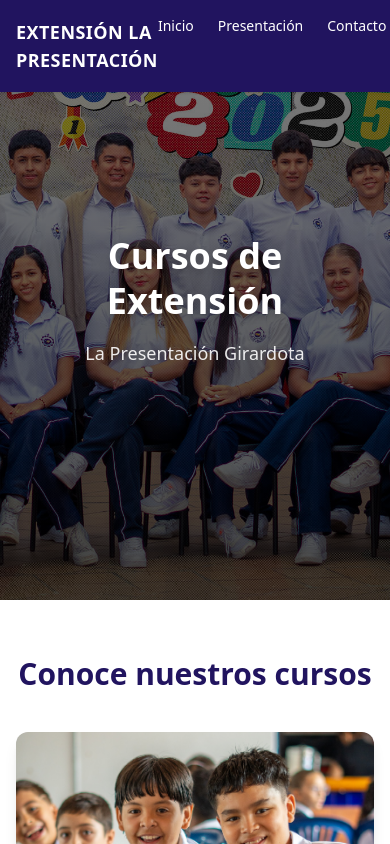
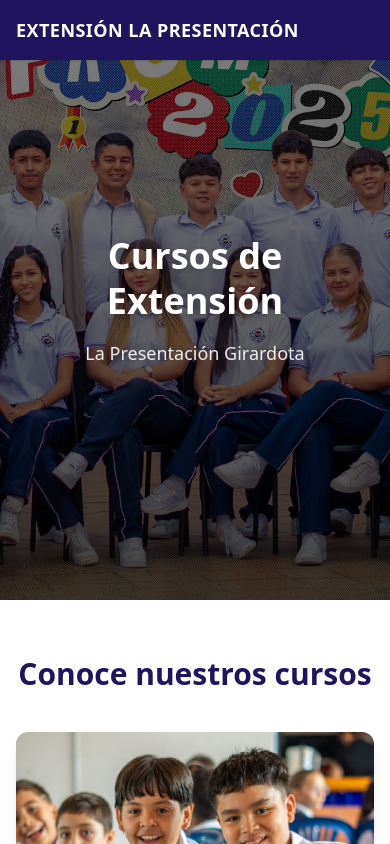
Before and after one commit to secifuentes/extension, a React (Vite) app: page / in a window 390 px wide. Shown: the top 844 px of the page. Built offline with nearby package versions, Linux system fonts and the light colour scheme.

Commit message:
feat: menú hamburguesa responsive para móviles en el header

```diff
--- a/src/components/Header.jsx
+++ b/src/components/Header.jsx
@@ -1,24 +1,61 @@
-import React from 'react';
+import React, { useState } from 'react';
 import { Link } from 'react-router-dom';
 
 const Header = () => {
+  const [menuAbierto, setMenuAbierto] = useState(false);
+
   return (
     <header className="w-full fixed top-0 bg-institucional text-white shadow z-50">
       <div className="w-full flex justify-between items-center px-4 sm:px-6 md:px-8 lg:px-10 xl:px-14 2xl:px-20 py-4">
-
-        {/* Nombre / logo */}
+        {/* Logo / Nombre */}
         <h1 className="font-extrabold text-lg tracking-wide">
           EXTENSIÓN LA PRESENTACIÓN
         </h1>
 
-        {/* Menú */}
-        <nav className="flex gap-6 text-sm font-medium">
-          <Link to="/" className="hover:text-yellow-400 transition">Inicio</Link>
+        {/* Botón hamburguesa para móviles */}
+        <button
+          className="sm:hidden text-white focus:outline-none"
+          onClick={() => setMenuAbierto(!menuAbierto)}
+          aria-label="Menú"
+        >
+          <svg
+            className="w-6 h-6 fill-current"
+            viewBox="0 0 24 24"
+          >
+            {menuAbierto ? (
+              <path
+                fillRule="evenodd"
+                d="M18.36 6.64a1 1 0 00-1.41 0L12 11.59 7.05 6.64a1 1 0 10-1.41 1.41L10.59 13l-4.95 4.95a1 1 0 101.41 1.41L12 14.41l4.95 4.95a1 1 0 001.41-1.41L13.41 13l4.95-4.95a1 1 0 000-1.41z"
+              />
+            ) : (
+              <path
+                fillRule="evenodd"
+                d="M4 6h16M4 12h16M4 18h16"
+              />
+            )}
+          </svg>
+        </button>
+
+        {/* Menú en escritorio */}
+        <nav className="hidden sm:flex gap-6 text-sm font-medium">
+          <a href="/" className="hover:text-yellow-400 transition">Inicio</a>
           <a href="https://lapresentaciongirardota.edu.co/index.php" className="hover:text-yellow-400 transition">Presentación</a>
-          <Link to="/contacto" className="hover:text-yellow-400 transition">Contacto</Link>
-          <Link to="/estado" className="hover:text-yellow-400 transition">Consulta tu estado</Link>
+          <a href="/contacto" className="hover:text-yellow-400 transition">Contacto</a>
+          <a href="/estado" className="hover:text-yellow-400 transition">Consulta tu estado</a>
         </nav>
       </div>
+
+      {/* Menú desplegable en móvil */}
+      {menuAbierto && (
+        <div className="sm:hidden bg-institucional border-t border-white px-6 pb-4">
+          <nav className="flex flex-col gap-3 text-sm font-medium">
+            <a href="/" className="hover:text-yellow-400 transition">Inicio</a>
+            <a href="https://lapresentaciongirardota.edu.co/index.php" className="hover:text-yellow-400 transition">Presentación</a>
+            <a href="/contacto" className="hover:text-yellow-400 transition">Contacto</a>
+            <a href="/estado" className="hover:text-yellow-400 transition">Consulta tu estado</a>
+          </nav>
+        </div>
+      )}
     </header>
   );
 };
```
